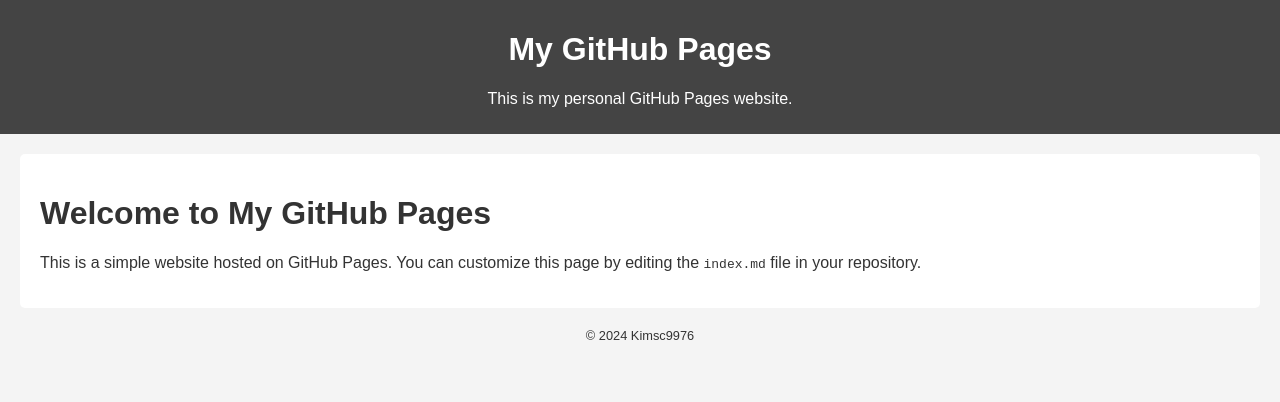
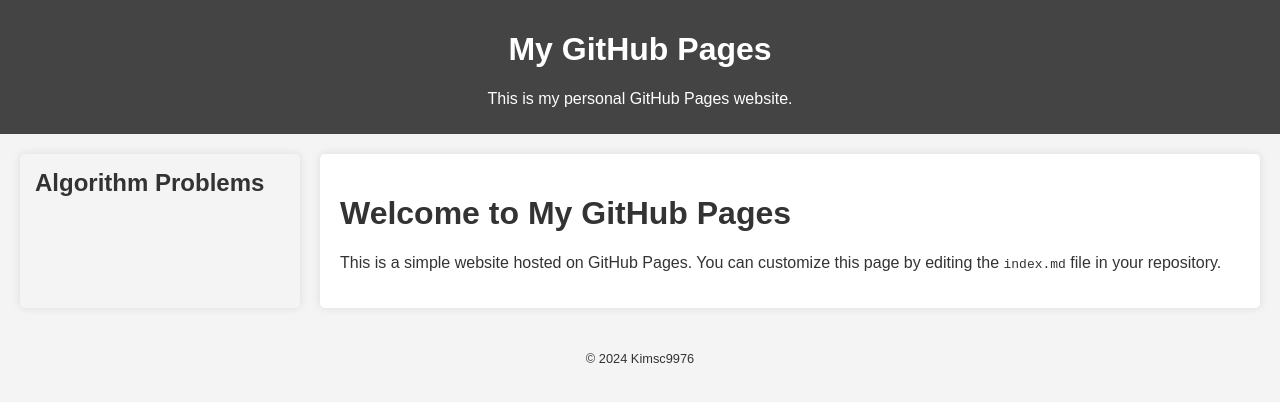
Before and after one commit to Kimsc9976/Kimsc9976.github.io, a Jekyll site: the page built from index.md, in a window 1280 px wide. Shown: the top 402 px of the page. Built offline with Jekyll 4.4.1, drawn with Linux system fonts in a browser that asks for light colours.

Commit message:
Feat : 사이드바 작업중

```diff
--- a/_layouts/default.html
+++ b/_layouts/default.html
@@ -13,9 +13,19 @@
         <h1>{{ site.title }}</h1>
         <p>{{ site.description }}</p>
     </header>
-    <main>
-        {{ content }}
-    </main>
+    <div class="container">
+        <aside class="sidebar">
+            <h2>Algorithm Problems</h2>
+            <ul>
+                {% for post in site.posts %}
+                <li><a href="{{ post.url }}">{{ post.title }}</a></li>
+                {% endfor %}
+            </ul>
+        </aside>
+        <main class="content">
+            {{ content }}
+        </main>
+    </div>
     <footer>
         <p>© 2024 Kimsc9976</p>
     </footer>
--- a/assets/css/style.css
+++ b/assets/css/style.css
@@ -13,15 +13,54 @@ header {
     text-align: center;
 }
 
-main {
+.container {
+    display: flex;
     margin: 20px;
+}
+
+.sidebar {
+    width: 250px;
+    background-color: #f4f4f4;
+    padding: 15px;
+    margin-right: 20px;
+    border-radius: 5px;
+    box-shadow: 0 0 10px rgba(0, 0, 0, 0.1);
+}
+
+.content {
+    flex: 1;
     padding: 20px;
     background-color: white;
     border-radius: 5px;
+    box-shadow: 0 0 10px rgba(0, 0, 0, 0.1);
 }
+
+.sidebar h2 {
+    margin-top: 0;
+}
+
+.sidebar ul {
+    list-style-type: none;
+    padding: 0;
+}
+
+.sidebar ul li {
+    margin: 10px 0;
+}
+
+.sidebar ul li a {
+    text-decoration: none;
+    color: #333;
+}
+
+.sidebar ul li a:hover {
+    text-decoration: underline;
+}
+
 
 footer {
     text-align: center;
     margin-top: 20px;
     font-size: 0.8em;
+    padding: 10px 0;
 }
```
Also changed, not shown: _includes/_sidebar.html (added, +20 -0 lines), .gitmodules (added).
